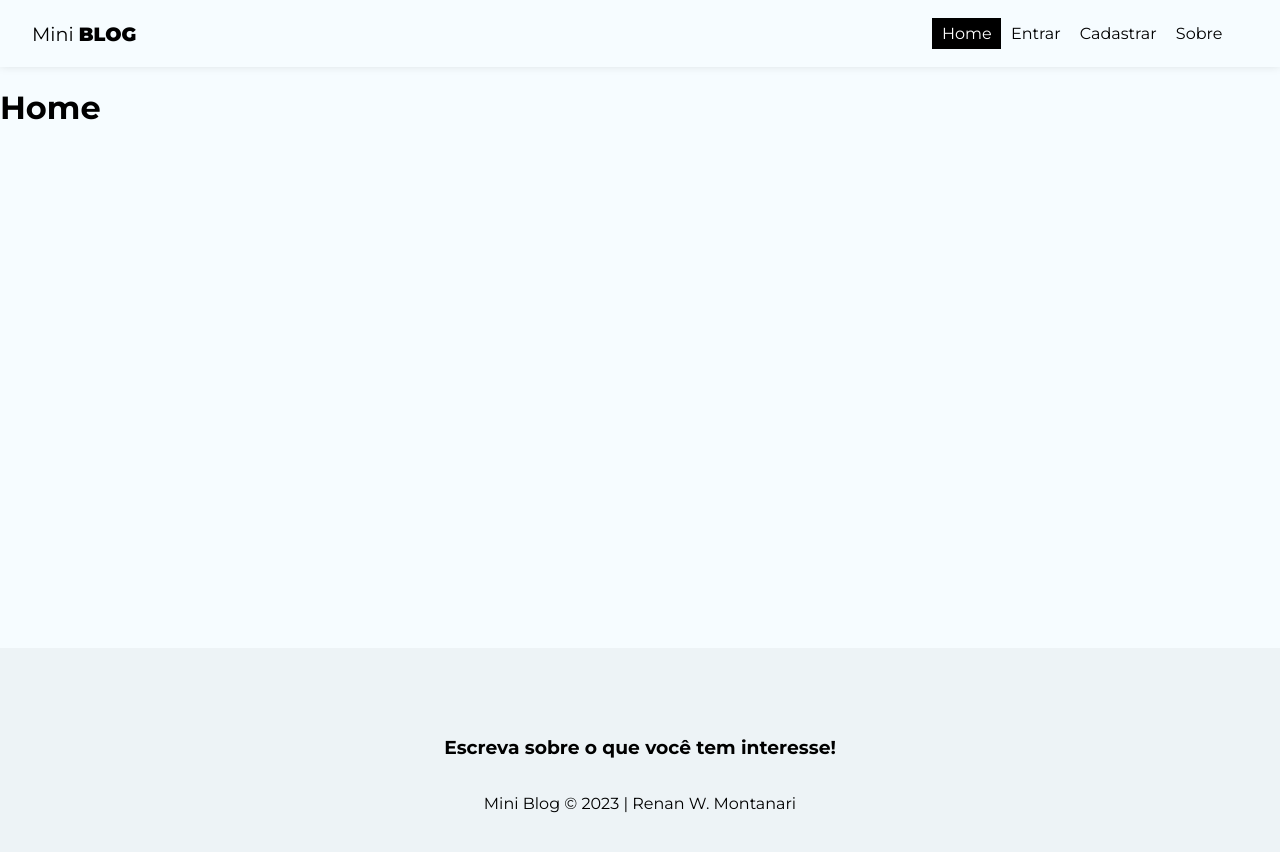
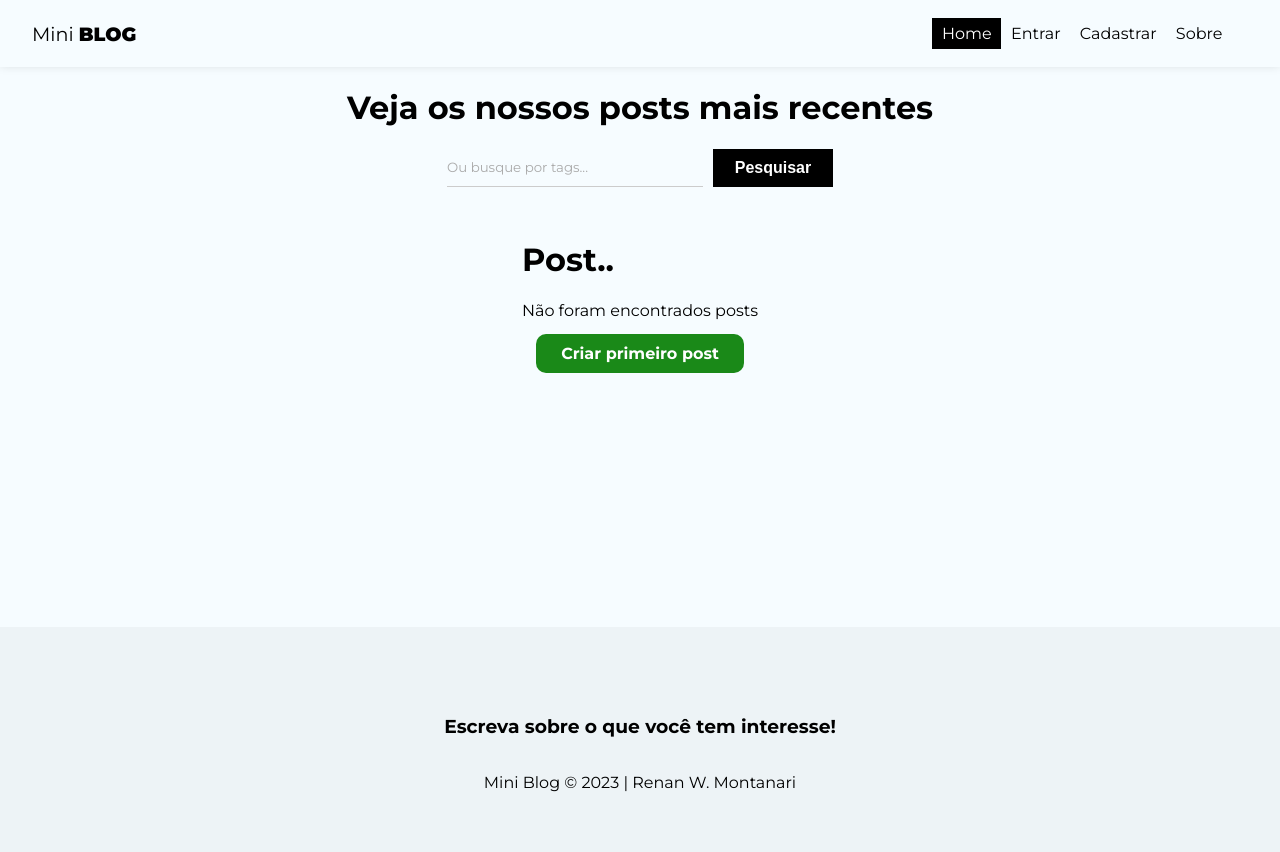
Before and after one commit to renawmontanari/mini-blog, a React (Create React App) app in the folder miniblog/: page / in a window 1280 px wide. Shown: the top 852 px of the page. Built offline with nearby package versions, Linux system fonts and the light colour scheme; no server answers.

Commit message:
miniblog

```diff
--- a/miniblog/src/pages/Home/Home.js
+++ b/miniblog/src/pages/Home/Home.js
@@ -1,10 +1,43 @@
 // CSS
 import styles from "./Home.module.css";
 
+// Hooks
+import { Link, useNavigate } from "react-router-dom";
+import { useState } from "react";
+
+// Components
+
+
 const Home = () => {
+  const [query, setQuery] = useState("");
+  const [posts] = useState([]);
+
+  const handleSubmit = (e) => {
+    e.preventDefault()
+  }
+
   return (
-    <div>
-        <h1>Home</h1>
+    <div className={styles.home}>
+        <h1>Veja os nossos posts mais recentes</h1>
+        <form onSubmit={handleSubmit} className={styles.search__form}>
+          <input
+            type="text"
+            placeholder="Ou busque por tags..."
+            onChange={(e) => setQuery(e.target.value)}
+          />
+          <button className="btn btn__dark">Pesquisar</button>
+        </form>
+        <div>
+          <h1>Post..</h1>
+          {posts && posts.length === 0 && (
+            <div className={styles.noposts}>
+              <p>Não foram encontrados posts</p>
+              <Link to="/posts/create" className="btn">
+                Criar primeiro post
+              </Link>
+            </div>
+          )}
+        </div>
     </div>
   );
 };
--- a/miniblog/src/pages/Home/Home.module.css
+++ b/miniblog/src/pages/Home/Home.module.css
@@ -0,0 +1,32 @@
+
+.home {
+    display: flex;
+    flex-direction: column;
+    align-items: center;
+    justify-content: center;
+}
+
+.search__form {
+    max-width: '100%';
+    width: 60%;
+    display: flex;
+    justify-content: center;
+    margin-bottom: 2em;
+}
+
+.search__form input {
+    margin-right: 10px;
+    width: 50%;
+}
+
+.noposts {
+    text-align: center;
+}
+
+.noposts p {
+    margin-bottom: 1.5em;
+}
+
+.noposts a {
+    padding: 10px 25px;
+}
```
